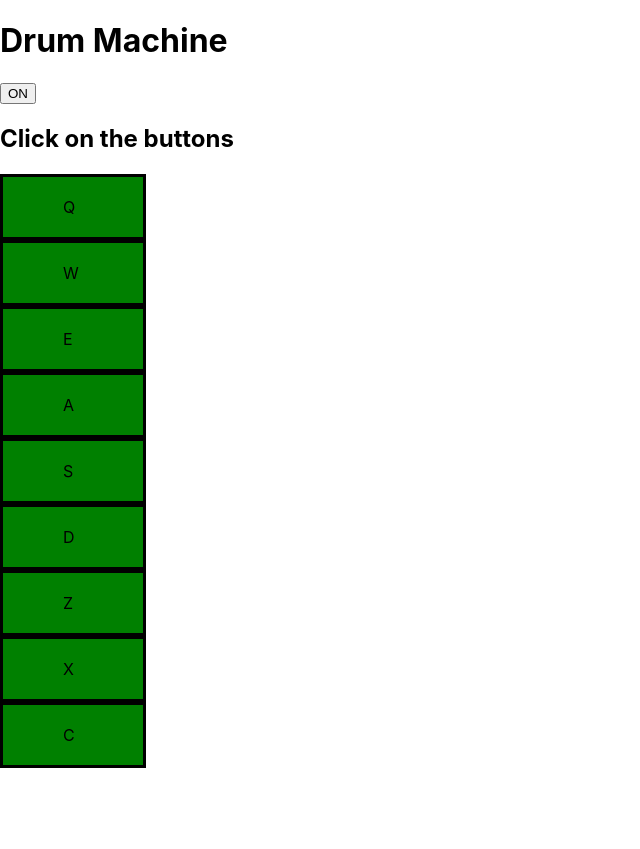
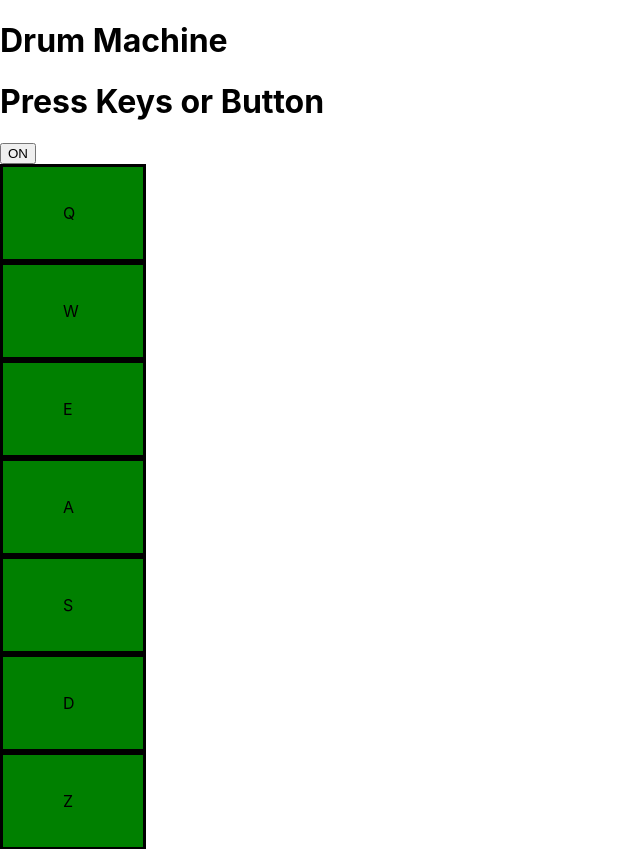
Before and after one commit to pierrelstan/drumMachime, a React (Create React App) app: page / in a window 1280 px wide. Shown: the top 849 px of the page, without its empty margins (0-640 px from the left). Before the commit the page ends 800 px from the top, so only its background shows below. Built offline with nearby package versions, Linux system fonts and the light colour scheme.

Commit message:
make some major changes in the App.js and delete the drum.js

```diff
--- a/src/App.js
+++ b/src/App.js
@@ -1,35 +1,64 @@
 import React, { Component } from 'react';
 import './App.css';
-import DrumPad from "./components/drumpad";
+import DrumPad, {drumData} from "./components/drumpad";
+
 
 
 
 class App extends Component {
- constructor(){
-   super()
-   this.state={
-     power: true
+  constructor(props) {
+    super(props);
+    this.state = {
+      power: true,
+      volume: 30,
+      drum: '',
+      display: "Press Keys or Button"
     }
   }
-  //fix arrow biding
-  handleClickPower = () => {
 
-    this.setState((prevState) => ({
-      power: !prevState.power,
-    }))
+
+  // fix Arrow binding
+  handleDisplay = (display) => {
+    this.setState({ display })
   }
+  // fix Arrow biding
+  ToggleSwitch = () => {
+    this.setState(state => ({
+      power: !state.power
+    }));
+  }
+
+
   render() {
-    const {power} = this.state;
+    const { display, power } = this.state;
     return (
+      <div className="drum-container">
+
         <div id="drum-machine">
-        <h1>Drum Machine</h1>
+          <h1 className="title-drum-machine">Drum Machine</h1>
+          <div id="display"><h1>{display}</h1></div>
+          <button onClick={this.ToggleSwitch}>
+            {this.state.power ? 'ON' : 'OFF'}
+          </button>
 
-        <button onClick={this.handleClickPower}>
-          {this.state.power ? "ON": "OFF"}
-        </button>
+
+          <div className="drum">
+            {
+              drumData.map((drumpad) =>
                 <DrumPad
+                  drumpad={drumpad.url}
+                  key={drumpad.id}
+                  Id={drumpad.id}
+                  name={drumpad.name}
+                  handledisplay={this.handleDisplay}
+                  onClick={this.handleDrumPadClickPlay}
                   power={power}
                 />
+              )
+
+            }
+          </div>
+        </div>
       </div>
     );
   }
--- a/src/components/drum.js
+++ b/src/components/drum.js
@@ -1,38 +1,55 @@
-import React , { Component }from 'react';
+import React from 'react';
 
-class  Drum extends Component {
-    state={
+class Drum extends React.Component {
+    constructor(props) {
+        super(props);
+        this.state = {
             active: false
         }
-    componentDidMount = () => {
-        document.addEventListener('keydown', this.handleKeyPress)
     }
-    componentWillUnmount = () => {
-        document.removeEventListener('keydown', this.handkleKeyPress)
+    componentDidMount() {
+        document.addEventListener("keydown", this.handleKeyDown);
+        window.focus();
     }
+    componentWillMount() {
+        document.removeEventListener("keydown", this.handleKeyDown)
+    }
+    //Arrow fix binding
+    handleKeyDown = (event) => {
+        const { name, handledisplay, Id } = this.props;
+        if (event.keyCode === name.charCodeAt()) {
+            this.audio.play();
+            this.audio.currentTime = 0;
+            handledisplay(Id)
+        }
+    }
+    //Arrow fix binding
+    handleDrumPadClickPlay = () => {
 
-    handleKeyPress = e => {
-        console.log(e.keyCode + " " + this.props.dataid)
-
-        if (e.keyCode === this.props.dataid) {
-
+        const { handledisplay, Id, power } = this.props;
+        //console.log(this.audio)
+        if (power) {
+            this.audio.play();
+            this.audio.currentTime = 0;
             this.setState(() => ({
                 active: true
-                }))
-                this.props.buttonClickByid();
-
+            }));
+            handledisplay(Id)
+        }
 
     }
 
+    render() {
+        const { name, Id, drumpad } = this.props;
 
-    }
-render(){
         return (
-        <div className="drum-pad" onClick={() => this.props.onClick(this.props.name, this.props.sound, this.props.dataid, this.props.onClick)} id={this.props.dataid} onKeyPress={this.handkleKeyPress}>
-            <audio className="clip" src={this.props.sound} id={this.props.dataid}>
-
+            <div className={`${this.state.active}` ? "drum-pad" : "drum-pad"} id={Id} onClick={this.handleDrumPadClickPlay} >
+                <p className="title-name-audio">{name}</p>
+                <audio
+                    className="clip" id={name} src={`${drumpad}`}
+                    ref={ref => this.audio = ref}
+                >
                 </audio>
-            <span>{this.props.dataid}</span>
 
             </div>
         )
--- a/src/components/drumpad.js
+++ b/src/components/drumpad.js
@@ -1,64 +1,74 @@
-import React, { Component } from "react";
-import Drum, { drumData }from "./drum";
+import React  from "react";
 
-class DrumPad extends Component {
-    constructor() {
-        super();
+
+class DrumPad extends React.Component {
+    constructor(props) {
+        super(props);
         this.state = {
-            display: "Click on the buttons",
-            idClick: "",
-
+            active: false
         }
     }
+    componentDidMount() {
+        document.addEventListener("keydown", this.handleKeyDown);
+        window.focus();
+    }
+    componentWillMount() {
+        document.removeEventListener("keydown", this.handleKeyDown)
+    }
+    //Arrow fix binding
+    handleKeyDown = (event) => {
+        const { name, handledisplay, Id } = this.props;
+        if (event.keyCode === name.charCodeAt()) {
+            this.audio.play();
+            this.audio.currentTime = 0;
+            handledisplay(Id)
+        }
+    }
+    //Arrow fix binding
+    handleDrumPadClickPlay = () => {
 
-
-    //fix arrow biding
-    buttonClickByid = (name, sound, dataid) => {
-        const { power}= this.props;
-        const { idClick}= this.state;
-        console.log(dataid + idClick)
-        if(power){
-            let audioPlay = document.getElementById(dataid)
-               audioPlay = new Audio(sound)
-               audioPlay.play()
-            console.log("click" + name)
-            this.setState({
-                idClick: dataid,
-                display: name
-            })
+        const { handledisplay, Id, power } = this.props;
+        //console.log(this.audio)
+        if (power) {
+            this.audio.play();
+            this.audio.currentTime = 0;
+            this.setState(() => ({
+                active: true
+            }));
+            handledisplay(Id)
         }
-
 
     }
 
+    render() {
+        const { name, Id, drumpad } = this.props;
 
-    render(){
-        const { display, idClick } = this.state;
         return (
-            <div>
+            <div className={`${this.state.active}` ? "drum-pad" : "drum-pad"} id={Id} onClick={this.handleDrumPadClickPlay} >
+                <p className="title-name-audio">{name}</p>
+                <audio
+                    className="clip" id={name} src={`${drumpad}`}
+                    ref={ref => this.audio = ref}
+                >
+                </audio>
 
-                <h2 id="display">{display}</h2>
-                <h1>{idClick}</h1>
-
-            <div>
-               {
-                drumData.map((data)=> (
-                    <Drum
-                    name={data.name}
-                        dataid={data.id}
-
-                        key={data.id}
-                    sound={data.url}
-                    buttonClickByid={this.buttonClickByid}
-                        onClick={this.buttonClickByid}
-                        display={display}
-                        onKeyPress={this.handleKeyPress}
-                     />
-                ))
-               }
-            </div>
             </div>
         )
     }
 }
 export default DrumPad;
+
+// Sound Drumpad
+
+export const drumData = [
+    { name: "Q", url: "https://res.cloudinary.com/dteuk7cbl/video/upload/v1543518593/Audio/Kick_09.mp3", id: "Kick" },
+    { name: "W", url: "https://res.cloudinary.com/dteuk7cbl/video/upload/v1543518918/Audio/Clap_07.mp3", id: "Clap" },
+    { name: "E", url: "https://res.cloudinary.com/dteuk7cbl/video/upload/v1543519191/Audio/Cymbal_04.mp3", id: "Cymbal" },
+    { name: "A", url: "https://res.cloudinary.com/dteuk7cbl/video/upload/v1543695082/Audio/Bass_Drop_10_hr24ur.mp3", id: "Bass" },
+    { name: "S", url: "https://res.cloudinary.com/dteuk7cbl/video/upload/v1546536047/Audio/Lex_Luger_-_Choir_c.mp3", id: "Choir" },
+    { name: "D", url: "https://res.cloudinary.com/dteuk7cbl/video/upload/v1546536943/Audio/Crash_01.mp3", id: "Crash" },
+    { name: "Z", url: "https://res.cloudinary.com/dteuk7cbl/video/upload/v1546539980/Audio/Conga_Damp.mp3", id: "Conngo_Damp" },
+    { name: "X", url: "https://res.cloudinary.com/dteuk7cbl/video/upload/v1546540110/Audio/Lex_Hi-Hat_1.mp3", id: "Lex_Hi-Hat" },
+    { name: "C", url: "https://res.cloudinary.com/dteuk7cbl/video/upload/v1546541304/Audio/CardiakClap.mp3", id: "CardiakClap" },
+
+];
```
Lines whose indentation alone changed are shown as unchanged.
